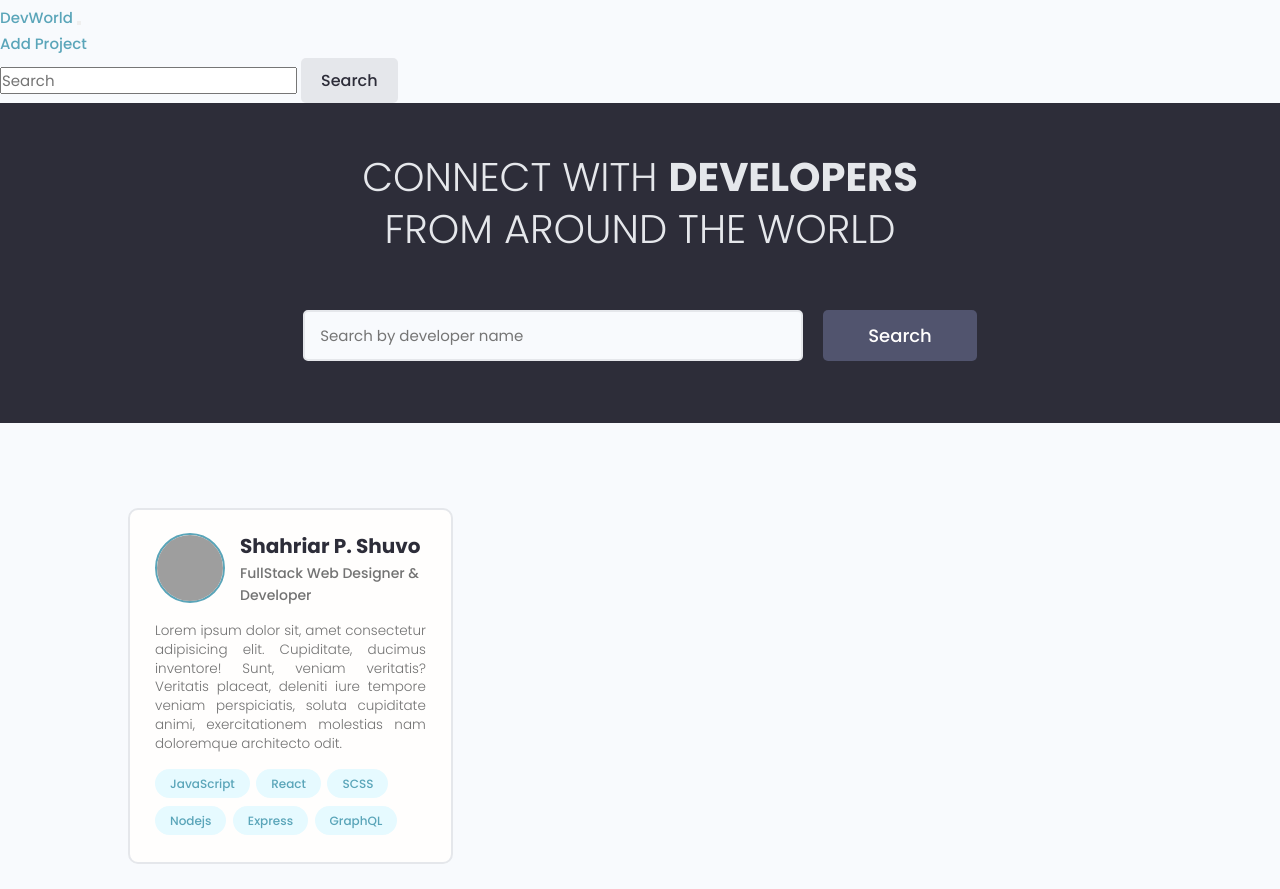
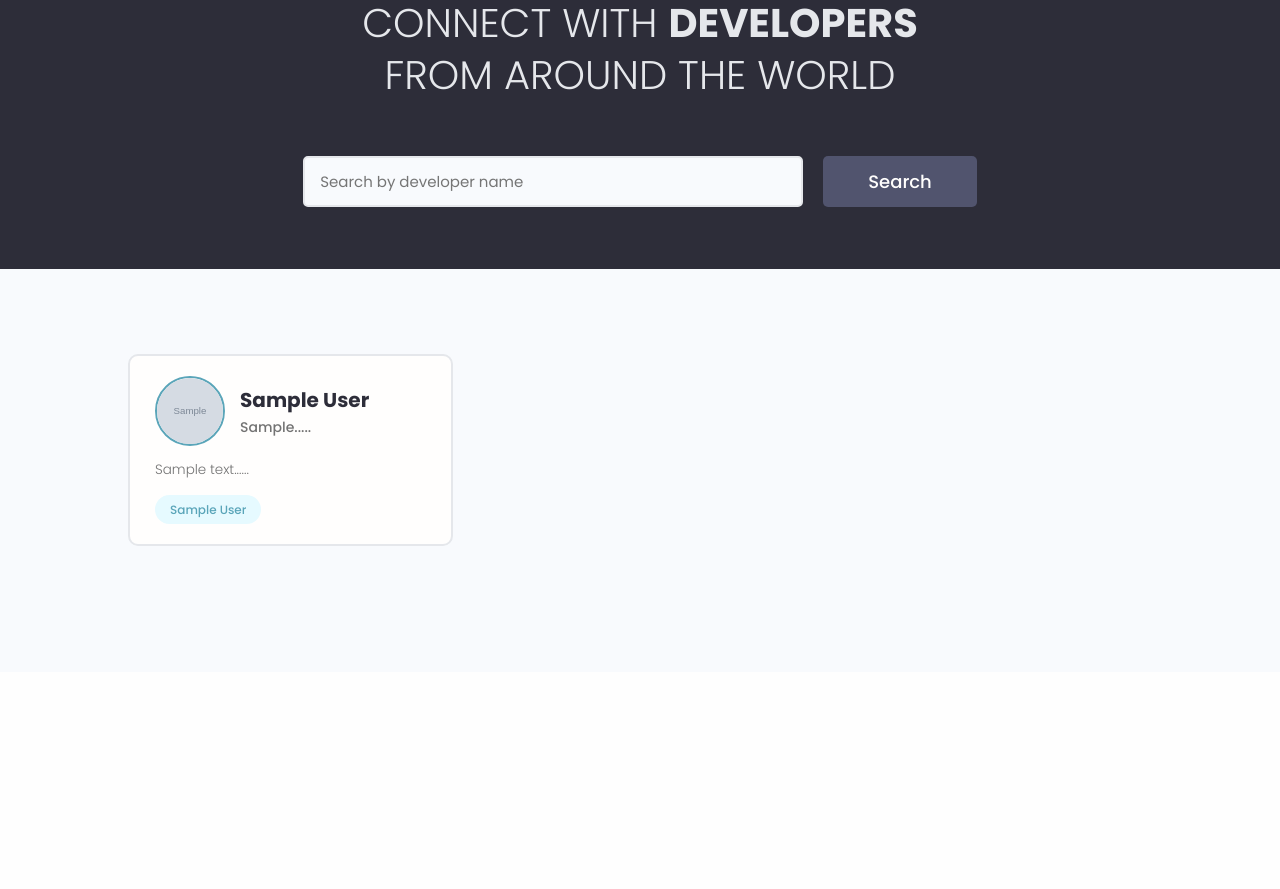
Before and after one commit to SunnyYadav16/Django_Project, a Django app: page / in a window 1280 px wide. Shown: the part 128-1017 px from the top of the page. After the commit the page ends 674 px from the top, so only its background shows below. Run offline with Django 4.2, Linux system fonts and the light colour scheme; tables that the repository leaves empty hold one stand-in row (values such as "Sample post"); grey boxes marked "Sample" are stand-in pictures; some libraries are stand-ins or nearby versions; grey boxes are pictures that could not be loaded.

Commit message:
Updated code for user app

```diff
--- a/DevWorld/MyProject/templates/MyProject/base.html
+++ b/DevWorld/MyProject/templates/MyProject/base.html
@@ -45,27 +45,6 @@
     </div>
   </header>
 
-    <nav class="navbar navbar-expand-lg navbar-dark bg-dark">
-      <div class="container-fluid">
-        <img src="{% static 'images/logo.png' %}" alt="logo_image" width="55" height="50">
-        <a class="navbar-brand" href="#">DevWorld</a>
-        <button class="navbar-toggler" type="button" data-bs-toggle="collapse" data-bs-target="#navbarSupportedContent" aria-controls="navbarSupportedContent" aria-expanded="false" aria-label="Toggle navigation">
-          <span class="navbar-toggler-icon"></span>
-        </button>
-        <div class="collapse navbar-collapse" id="navbarSupportedContent">
-          <ul class="navbar-nav me-auto mb-2 mb-lg-0">
-            <li class="nav-item">
-              <a class="nav-link active" aria-current="page" href="{% url 'create_project' %}">Add Project</a>
-            </li>
-          </ul>
-          <form class="d-flex">
-            <input class="form-control me-2" type="search" placeholder="Search" aria-label="Search">
-            <button class="btn btn-outline-success" type="submit">Search</button>
-          </form>
-        </div>
-      </div>
-    </nav>
-
     {% block content %}
 
     {% endblock %}
--- a/DevWorld/users/admin.py
+++ b/DevWorld/users/admin.py
@@ -1,5 +1,6 @@
 from django.contrib import admin
-from .models import Profile
+from .models import Profile, Skill
 
 # Register your models here.
 admin.site.register(Profile)
+admin.site.register(Skill)
--- a/DevWorld/users/models.py
+++ b/DevWorld/users/models.py
@@ -9,6 +9,7 @@
     name = models.CharField(max_length=200, null=True, blank=True)
     email = models.EmailField(max_length=500, blank=True, null=True)
     username = models.CharField(max_length=200, null=True, blank=True)
+    location = models.CharField(max_length=200, null=True, blank=True)
     short_intro = models.CharField(max_length=200, null=True, blank=True)
     bio = models.TextField(blank=True, null=True)
     profile_image = models.ImageField(null=True, blank=True, upload_to='profiles/', default='resources/user-default.png')
@@ -22,3 +23,14 @@
 
     def __str__(self):
         return str(self.user.username)
+
+
+class Skill(models.Model):
+    owner = models.ForeignKey(Profile, on_delete=models.CASCADE, null=True, blank=True)
+    name = models.CharField(max_length=200, null=True, blank=True)
+    description = models.TextField(null=True, blank=True)
+    created = models.DateTimeField(auto_now_add=True)
+    id = models.UUIDField(default=uuid.uuid4, unique=True, primary_key=True, editable=False)
+
+    def __str__(self):
+        return str(self.name)
--- a/DevWorld/users/templates/users/profile.html
+++ b/DevWorld/users/templates/users/all_profile.html
@@ -24,47 +24,33 @@
       </div>
     </section>
     <!-- Search Result: DevList -->
+
     <section class="devlist">
       <div class="container">
         <div class="grid grid--three">
+          {% for profile in all_user_profile %}
           <div class="column card">
             <div class="dev">
-              <a href="/profile.html" class="card__body">
+              <a href="{% url 'user_profile' profile.id %}" class="card__body">
                 <div class="dev__profile">
-                  <img class="avatar avatar--md" src="https://avatars.githubusercontent.com/u/22437186" alt="image" />
+                  <img class="avatar avatar--md" src="{{ profile.profile_image.url }}" alt="image" />
                   <div class="dev__meta">
-                    <h3>Shahriar P. Shuvo</h3>
-                    <h5>FullStack Web Designer & Developer</h5>
+                    <h3>{{profile.name}}</h3>
+                    <h5>{{ profile.short_intro|slice:'150'}}.....</h5>
                   </div>
                 </div>
-                <p class="dev__info">
-                  Lorem ipsum dolor sit, amet consectetur adipisicing elit. Cupiditate, ducimus inventore! Sunt,
-                  veniam veritatis? Veritatis placeat, deleniti iure tempore veniam perspiciatis, soluta cupiditate
-                  animi, exercitationem molestias nam doloremque architecto odit.
-                </p>
+                <p class="dev__info">{{profile.bio|slice:'150'}}.....</p>
                 <div class="dev__skills">
+                  {% for skill in profile.skill_set.all|slice:'6' %}
                   <span class="tag tag--pill tag--main">
-                    <small>JavaScript</small>
+                    <small>{{skill}}</small>
                   </span>
-                  <span class="tag tag--pill tag--main">
-                    <small>React</small>
-                  </span>
-                  <span class="tag tag--pill tag--main">
-                    <small>SCSS</small>
-                  </span>
-                  <span class="tag tag--pill tag--main">
-                    <small>Nodejs</small>
-                  </span>
-                  <span class="tag tag--pill tag--main">
-                    <small>Express</small>
-                  </span>
-                  <span class="tag tag--pill tag--main">
-                    <small>GraphQL</small>
-                  </span>
+                  {% endfor %}
                 </div>
               </a>
             </div>
           </div>
+          {% endfor %}
         </div>
       </div>
     </section>
--- a/DevWorld/users/urls.py
+++ b/DevWorld/users/urls.py
@@ -2,5 +2,6 @@
 from . import views
 
 urlpatterns = [
-    path('', views.profile, name='profile'),
+    path('', views.all_profile, name='profile'),
+    path('user_profile/<str:pk>', views.user_profile, name='user_profile')
 ]
--- a/DevWorld/users/views.py
+++ b/DevWorld/users/views.py
@@ -1,6 +1,25 @@
 from django.shortcuts import render
+from .models import Profile
 
 
 # Create your views here.
-def profile(request):
-    return render(request, 'users/profile.html', {})
+def all_profile(request):
+    all_user_profile = Profile.objects.all()
+    context = {
+        "all_user_profile": all_user_profile
+    }
+    return render(request, 'users/all_profile.html', context)
+
+
+def user_profile(request, pk):
+    user_profile = Profile.objects.get(id=pk)
+
+    topSkill = user_profile.skill_set.exclude(description__exact="")
+    otherSkill = user_profile.skill_set.filter(description="")
+
+    context = {
+        "user_profile": user_profile,
+        "topSkill": topSkill,
+        "otherSkill": otherSkill,
+    }
+    return render(request, 'users/user_profile.html', context)
```
Also changed, not shown: DevWorld/MyProject/templates/MyProject/profile.html (+0 -23 lines), DevWorld/MyProject/templates/MyProject/singleProject.html (+4 -4 lines), DevWorld/users/templates/users/user_profile.html (added, +112 -0 lines), DevWorld/static/images/profiles/user-default.png (added), DevWorld/users/migrations/0003_profile_location_skill.py (added).
